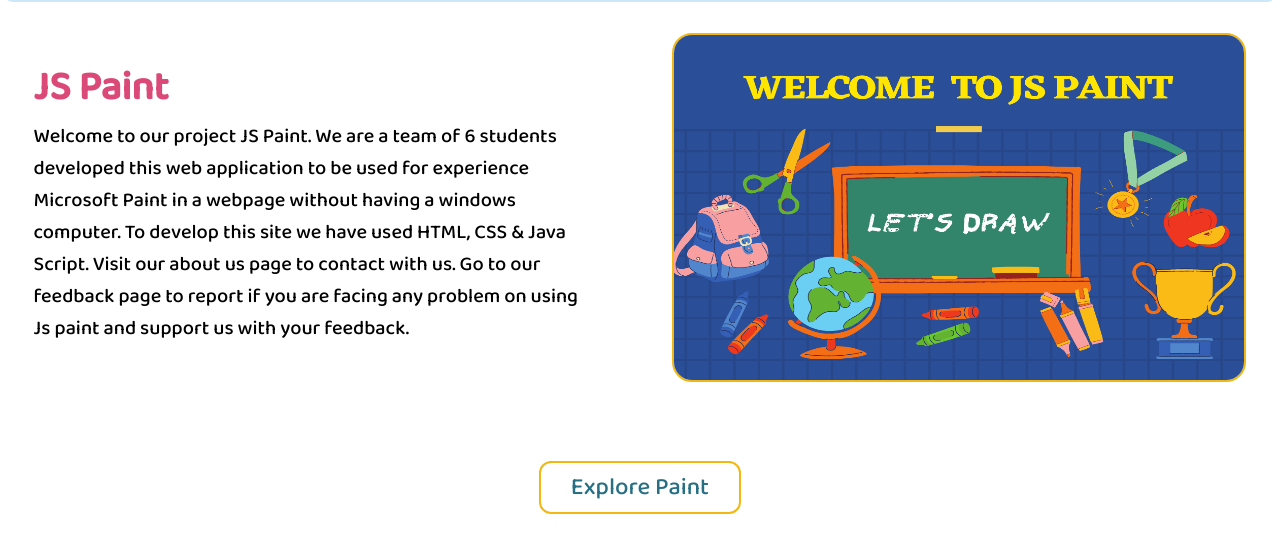
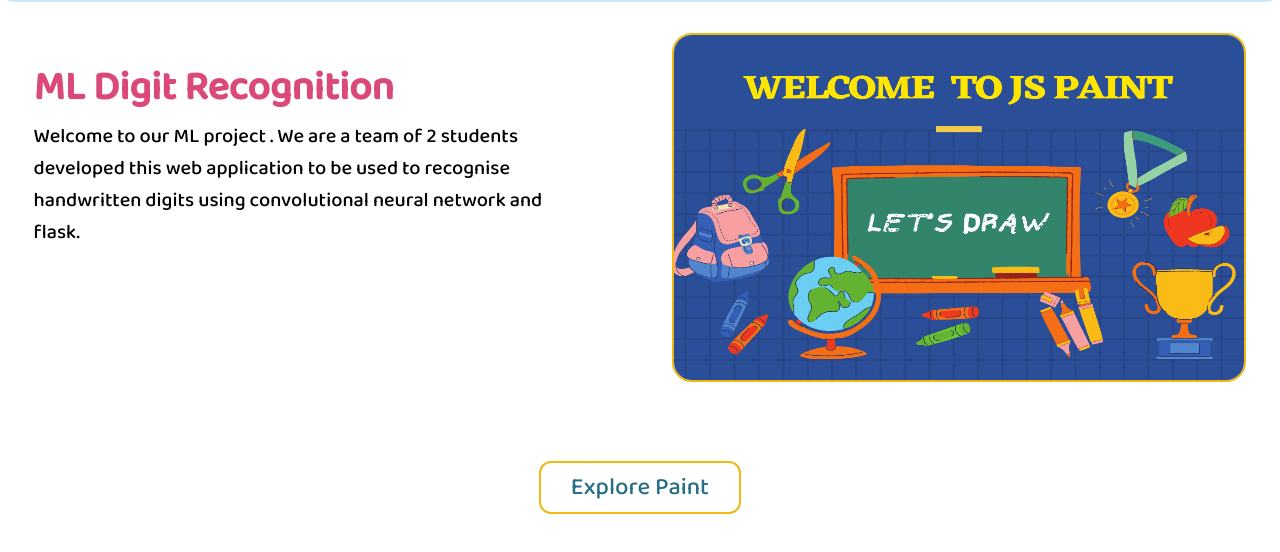
Before and after one commit to pooja-varadarajan/RAPmachinelearning, a plain HTML site: page index.html in a window 1280 px wide. Shown: the part 50-602 px from the top of the page. Drawn offline with Linux system fonts and the light colour scheme.

Commit message:
Update index.html

```diff
--- a/index.html
+++ b/index.html
@@ -41,11 +41,9 @@
 
     <div id="body1">
         <div class="item1">
-            <h1>JS Paint</h1>
-            <p>Welcome to our project JS Paint. We are a team of 6 students developed this web application to be used
-                for experience Microsoft Paint in a webpage without having a windows computer. To develop this site we
-                have used HTML, CSS & Java Script. Visit our about us page to contact with us. Go to our feedback page
-                to report if you are facing any problem on using Js paint and support us with your feedback.</p>
+            <h1>ML Digit Recognition</h1>
+            <p>Welcome to our ML project . We are a team of 2 students developed this web application to be used
+                to recognise handwritten digits using convolutional neural network and flask.</p>
         </div>
         <div class="item2"><img src="images/home_image_1.png" alt="home_image_1"></div>
     </div>
```
